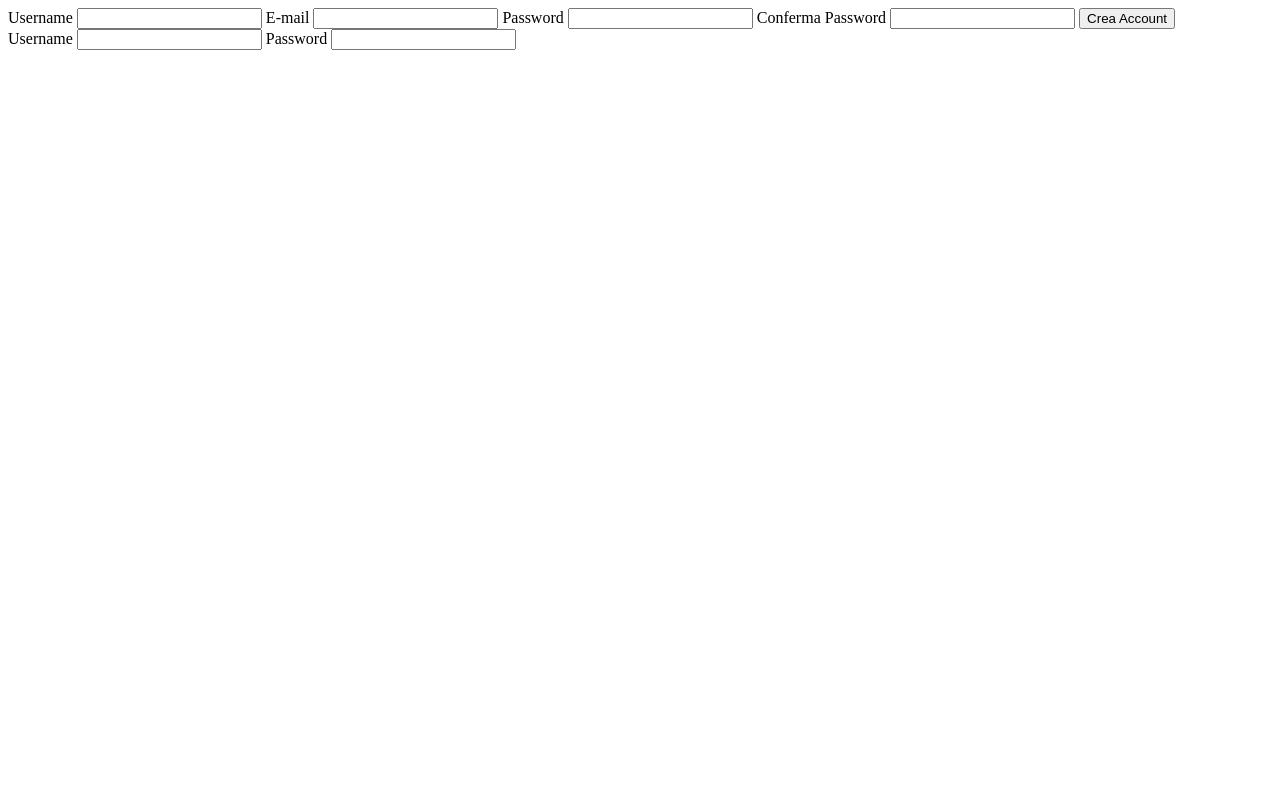
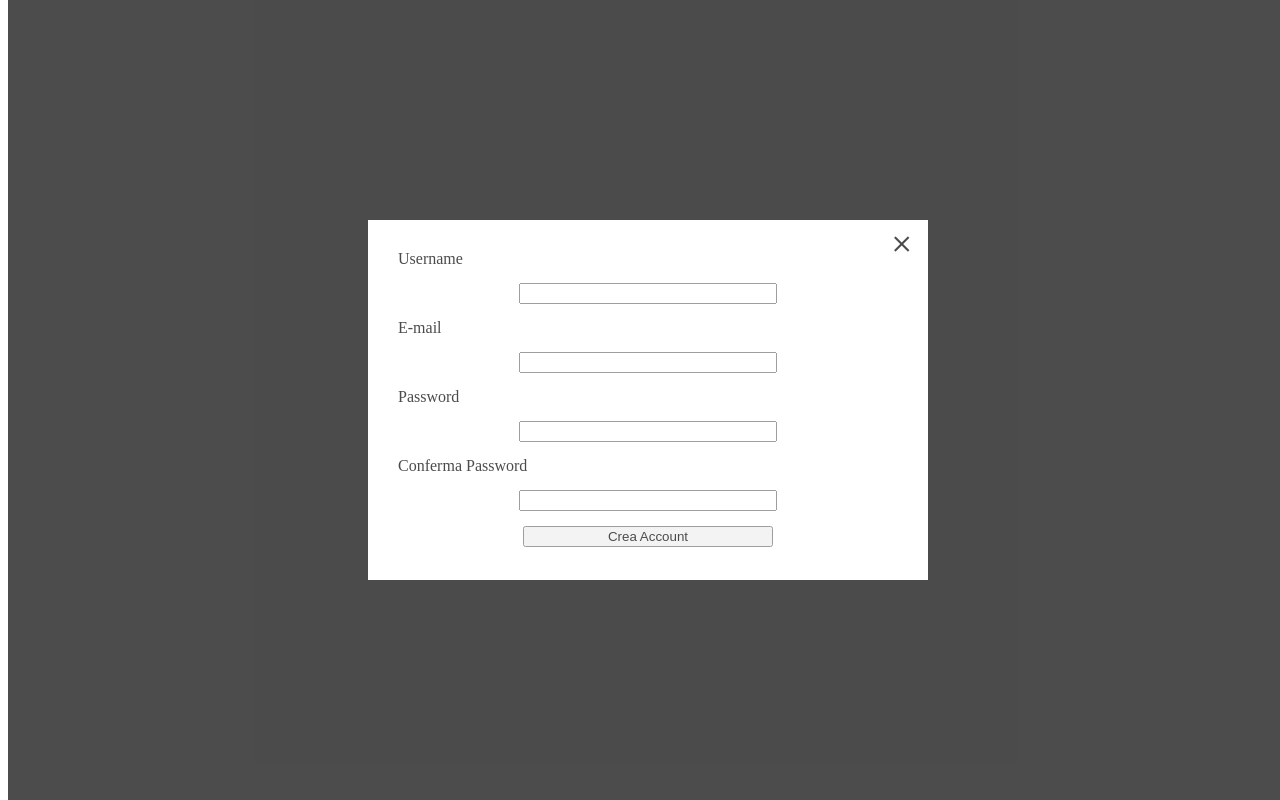
Before and after one commit to cookieboopie/SAW-2018, a PHP site: page / in a window 1280 px wide. Run offline with PHP 8.4, Linux system fonts and the light colour scheme.

Commit message:
aggiunto pop-up form reg/log; ancora da ultimare

```diff
--- a/assets/css/globalStyle.css
+++ b/assets/css/globalStyle.css
@@ -78,3 +78,38 @@
     background-color: #ff0000;
 
 }
+.wrapper{
+    width: 100%;
+    height: 100%;
+    background-color: black;
+    opacity: 0.7;
+    position: absolute;
+    top: 0;
+    display: flex;
+    justify-content: center;
+    align-items: center;
+    /*display:none;*/
+}
+.inner{
+    width: 500px;
+    height: 300px;
+    background-color: white;
+    position:relative;
+    padding:30px;
+}
+input{
+    width:50%;
+    display: block;
+    margin: 15px auto;
+}
+#logForm{
+    display:none;
+}
+.close{
+    position:absolute;
+    top: 0;
+    right: 14px;
+    font-size: 42px;
+    transform: rotate(45deg);
+    cursor: pointer;
+}
--- a/assets/js/globalFunctions.js
+++ b/assets/js/globalFunctions.js
@@ -9,7 +9,7 @@ var allValid;
    Il check si può fare on("input", callback) o on("change", callback") e, magari, che al successivo input l'eventuale classe di errore viene disattivata. */
 
 function validateFields(formId) {
-
+    alert("babbo");
 }
 
 
@@ -46,6 +46,10 @@ $('#regForm input').on("change", function() {
     validateFields();
 });
 
+$('.close').on("click", function(){
+    $('.inner').hide();
+})
+
 /* Nelle query SQL se puoi usa i Prepared Statements in INSERT e in SELECT. Ma se sono query piccole, sono più lenti che usare il mysqli_query o $sqliObj->query, perciò magari si possono invece usare questi due. In questo caso fai sempre la trim degli input, e poi se sono Integer per validarli bast il cast (int), mentre se sono di tipo String usa mysqli_real_escape_string o $sqliObj->real_escape_string e ricordati di passarli alle query come stringhe, cioè usa gli apici ''.
    Esempio di SELECT: $sqlQuery = "SELECT * FROM Table WHERE someField='" . $someVar "'"; */
 
--- a/index.php
+++ b/index.php
@@ -2,7 +2,7 @@
 <html lang="en">
 
 <header>
-<title>Sito | Registrati</title>
+<title>NotTooBed | Registration</title>
 
 <?php require 'indexHeader.php'; ?>
 
@@ -10,6 +10,7 @@
 
 <section class="wrapper">
     <div class="inner">
+        <div class="close">+</div>
         <form id="regForm">
             <label for="regUsr">Username </label>
             <input type="text" id="regUsr" name="regUsr">
@@ -27,6 +28,7 @@
             <input type="text" id="logUsr" name="logUsr">
             <label for="logPw">Password </label>
             <input type="text" id="logPw" name="logPw">
+            <input type="submit" id="logSubmit" value="Login"
         </form>
     </div>
 </section>
```
